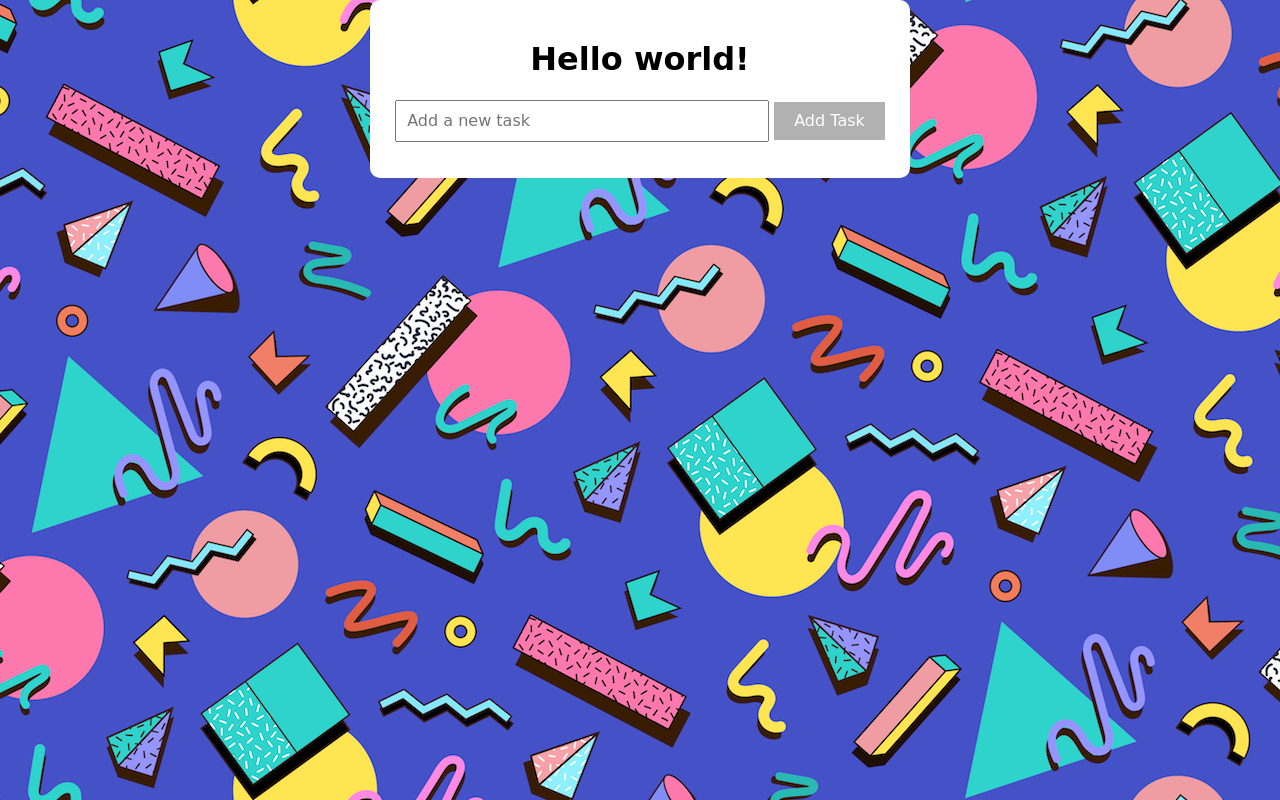
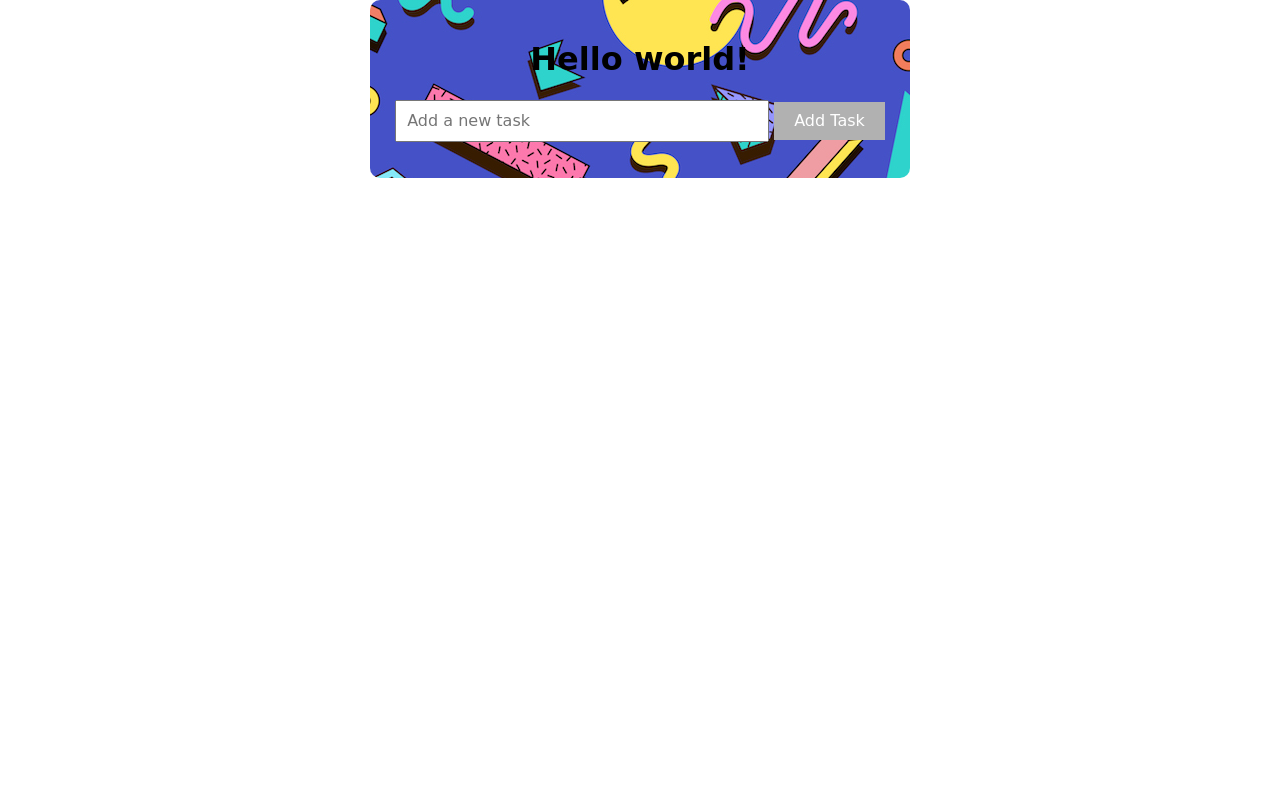
Before and after one commit to tsepakme/aiusha, a React (Vite) app: page / in a window 1280 px wide. Built offline with nearby package versions, Linux system fonts and the light colour scheme.

Commit message:
Update background image for todo app and remove it from body styling

```diff
--- a/src/App.scss
+++ b/src/App.scss
@@ -3,6 +3,7 @@
 }
 
 .todo-app {
+  background: url(assets/background.jpg);
   max-width: 500px;
   margin: 0 auto;
   text-align: center;
--- a/src/index.css
+++ b/src/index.css
@@ -19,7 +19,6 @@
  */
 
 body {
-  background: url(assets/background.jpg);
   margin: 0;
 }
 
```
